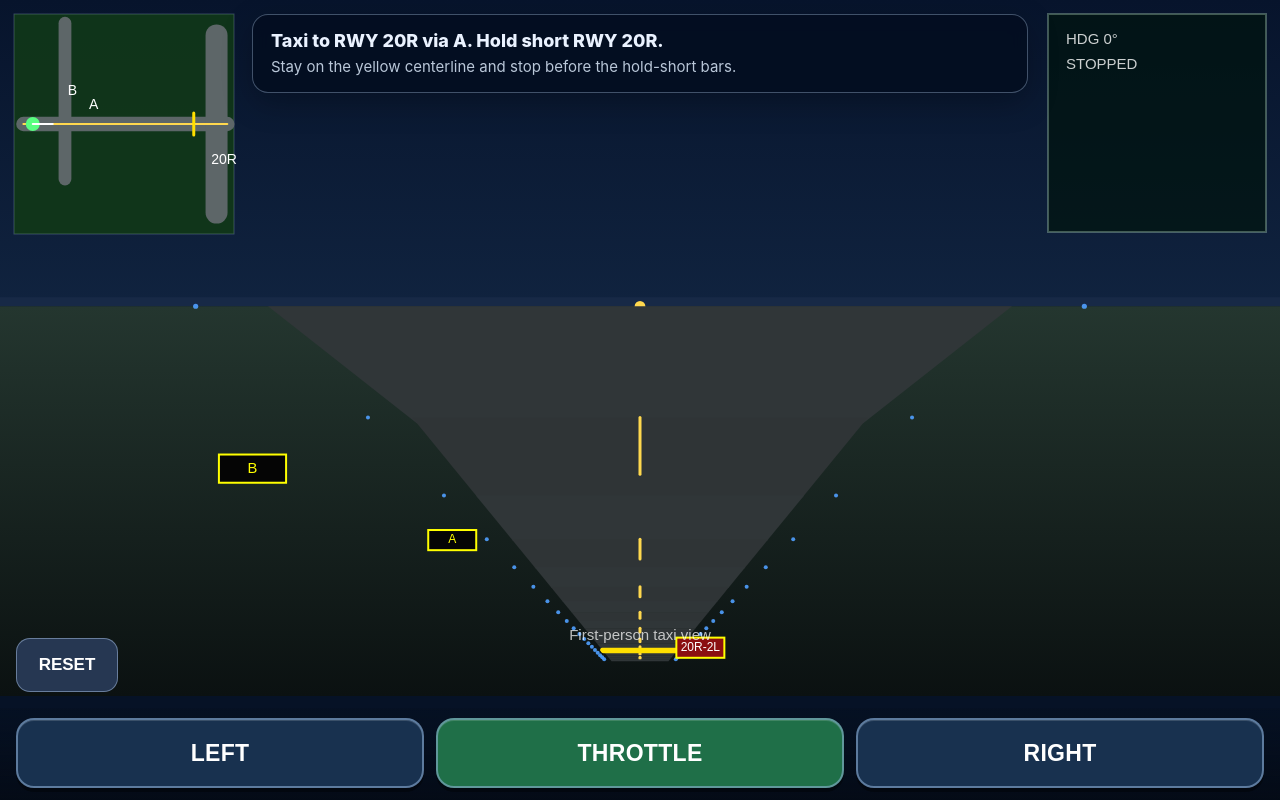
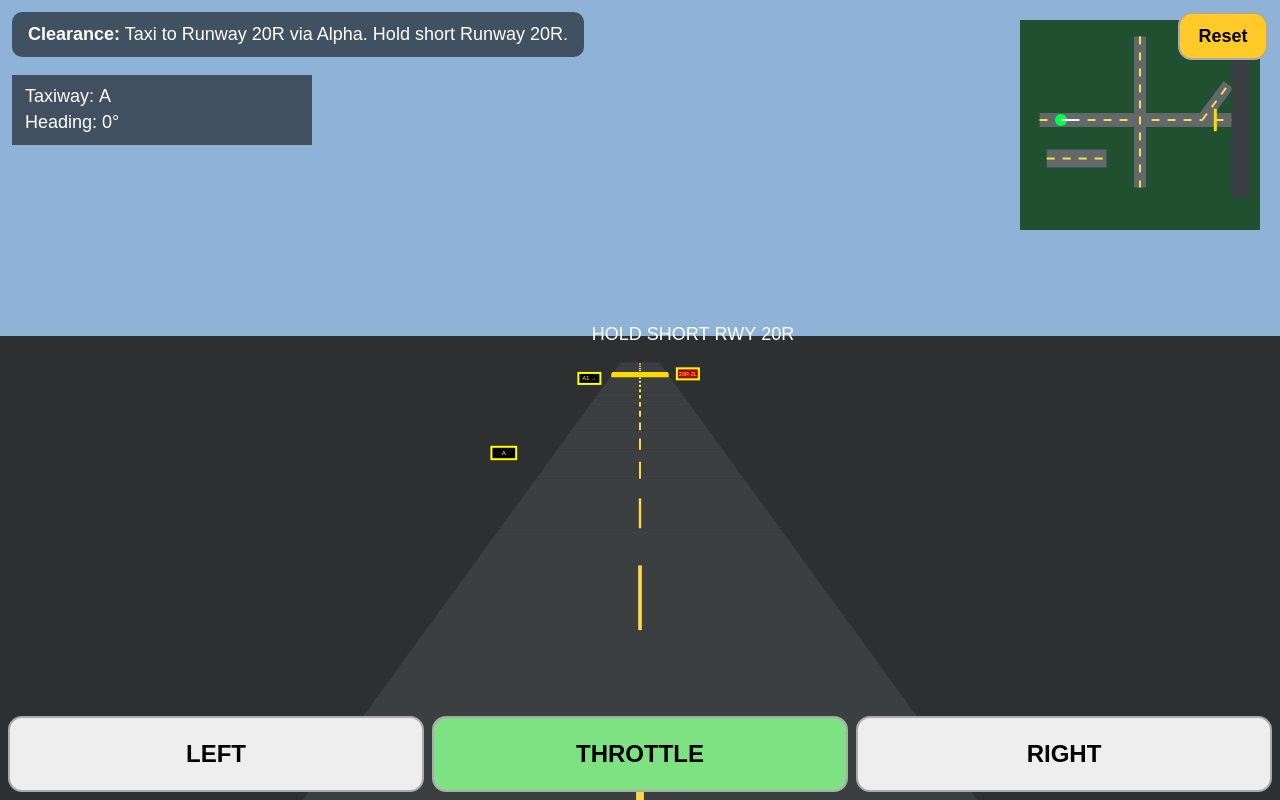
Before and after one commit to djsgpg/Taxi-trainer, a plain HTML site: page index.html in a window 1280 px wide. Drawn offline with Linux system fonts and the light colour scheme.

Commit message:
Update index.html

```diff
--- a/index.html
+++ b/index.html
@@ -1,97 +1,79 @@
 <!DOCTYPE html>
-<html lang="en">
+<html>
 <head>
 <meta charset="UTF-8" />
-<meta name="viewport" content="width=device-width, initial-scale=1.0, maximum-scale=1.0, user-scalable=no, viewport-fit=cover" />
+<meta name="viewport" content="width=device-width, initial-scale=1.0, user-scalable=no" />
 <title>Airport Taxi Trainer</title>
 <style>
-  :root{
-    --safe-bottom: env(safe-area-inset-bottom, 0px);
-    --control-h: 92px;
-  }
-  *{ box-sizing:border-box; -webkit-tap-highlight-color: transparent; user-select:none; }
-  html,body{
-    margin:0; padding:0; width:100%; height:100%; overflow:hidden;
-    background:#061226; font-family:-apple-system,BlinkMacSystemFont,"Segoe UI",Arial,sans-serif;
-    touch-action:none;
-  }
-  canvas{ display:block; width:100vw; height:100vh; }
-
-  #message{
-    position:fixed;
-    top:14px;
-    left:252px;
-    right:252px;
-    min-height:76px;
-    color:#eaf2ff;
-    background:rgba(3,13,31,.82);
-    border:1px solid rgba(180,205,240,.35);
-    border-radius:16px;
-    padding:14px 18px;
-    z-index:40;
-    box-shadow:0 10px 30px rgba(0,0,0,.25);
-    line-height:1.35;
-    backdrop-filter: blur(8px);
-  }
-  #message .title{ font-size:18px; font-weight:800; margin-bottom:4px; }
-  #message .sub{ font-size:15px; color:#b9c7d8; }
-
-  #reset{
-    position:fixed;
-    left:16px;
-    bottom:calc(var(--control-h) + var(--safe-bottom) + 16px);
-    width:102px;
-    height:54px;
-    z-index:60;
-    border-radius:14px;
-    border:1px solid rgba(185,210,245,.45);
-    background:#263752;
-    color:white;
-    font-weight:900;
-    font-size:17px;
-  }
-
-  #controls{
-    position:fixed;
-    bottom:var(--safe-bottom);
-    left:0; right:0;
-    height:var(--control-h);
-    display:flex;
-    gap:12px;
-    padding:10px 16px 12px 16px;
-    z-index:55;
-    background:linear-gradient(to top, rgba(4,10,20,.85), rgba(4,10,20,.15));
-  }
-  #controls button{
-    flex:1;
-    height:70px;
-    border-radius:18px;
-    border:2px solid rgba(150,185,225,.55);
-    background:#18314f;
-    color:white;
-    font-size:23px;
-    font-weight:900;
-    letter-spacing:.3px;
-    box-shadow:0 4px 0 rgba(0,0,0,.35), inset 0 1px rgba(255,255,255,.15);
-  }
-  #controls button:active, #controls button.active{ transform:translateY(2px); box-shadow:0 2px 0 rgba(0,0,0,.35); background:#244c78; }
-  #throttle{ background:#1f6f48!important; }
-  #throttle:active, #throttle.active{ background:#2a935e!important; }
-
-  @media (max-width: 900px){
-    #message{ left:190px; right:16px; }
-  }
+html, body {
+  margin: 0;
+  padding: 0;
+  overflow: hidden;
+  touch-action: none;
+  font-family: Arial, sans-serif;
+  background: #111;
+}
+canvas {
+  display: block;
+  width: 100vw;
+  height: 100vh;
+}
+#controls {
+  position: fixed;
+  bottom: 0;
+  left: 0;
+  right: 0;
+  height: 92px;
+  display: flex;
+  gap: 8px;
+  padding: 8px;
+  box-sizing: border-box;
+  z-index: 10;
+}
+button {
+  flex: 1;
+  font-size: 24px;
+  font-weight: bold;
+  border-radius: 14px;
+  border: 2px solid #aaa;
+  background: #eee;
+}
+#throttle {
+  background: #7ee283;
+}
+#message {
+  position: fixed;
+  top: 12px;
+  left: 12px;
+  color: white;
+  background: rgba(0,0,0,.55);
+  padding: 12px 16px;
+  border-radius: 10px;
+  font-size: 18px;
+  z-index: 20;
+  max-width: 70vw;
+}
+#reset {
+  position: fixed;
+  top: 12px;
+  right: 12px;
+  z-index: 20;
+  width: 90px;
+  height: 48px;
+  font-size: 18px;
+  background: #ffca28;
+}
 </style>
 </head>
 <body>
+
 <canvas id="sim"></canvas>
 
 <div id="message">
-  <div class="title">Taxi to RWY 20R via A. Hold short RWY 20R.</div>
-  <div class="sub">Stay on the yellow centerline and stop before the hold-short bars.</div>
+  <b>Clearance:</b> Taxi to Runway 20R via Alpha. Hold short Runway 20R.
 </div>
 
-<button id="reset">RESET</button>
+<button id="reset">Reset</button>
 
 <div id="controls">
   <button id="left">LEFT</button>
@@ -100,142 +82,299 @@
 </div>
 
 <script>
-const canvas = document.getElementById('sim');
-const ctx = canvas.getContext('2d');
-const msg = document.getElementById('message');
+const canvas = document.getElementById("sim");
+const ctx = canvas.getContext("2d");
 
-function W(){ return innerWidth; }
-function H(){ return innerHeight; }
-function viewBottom(){ return H() - 104 - parseFloat(getComputedStyle(document.documentElement).getPropertyValue('--safe-bottom')||0); }
-function resize(){
-  const dpr = Math.max(1, Math.min(2, devicePixelRatio || 1));
-  canvas.width = Math.floor(W()*dpr);
-  canvas.height = Math.floor(H()*dpr);
-  ctx.setTransform(dpr,0,0,dpr,0,0);
+function resize() {
+  canvas.width = innerWidth * devicePixelRatio;
+  canvas.height = innerHeight * devicePixelRatio;
+  ctx.setTransform(devicePixelRatio,0,0,devicePixelRatio,0,0);
 }
-addEventListener('resize', resize); resize();
+addEventListener("resize", resize);
+resize();
 
-let input={left:false,right:false,throttle:false};
-let aircraft, gameOver=false, outcome='';
-const taxiA = {x1:0,y1:0,x2:760,y2:0,width:72};
-const taxiB = {x1:155,y1:-330,x2:155,y2:180,width:64};
-const runway = {x1:720,y1:-290,x2:720,y2:290,width:110};
-const holdX = 635;
+let keys = { left:false, right:false, throttle:false };
+let gameOver = false;
+let result = "";
 
-function reset(){
-  aircraft={x:35,y:0,hdg:0};
-  gameOver=false; outcome='';
-  msg.innerHTML='<div class="title">Taxi to RWY 20R via A. Hold short RWY 20R.</div><div class="sub">Stay on the yellow centerline and stop before the hold-short bars.</div>';
+const W = () => innerWidth;
+const H = () => innerHeight;
+
+let aircraft;
+
+const taxiways = [
+  { name:"A", x1:-420, y1:0, x2:420, y2:0, width:70 },
+  { name:"A1", x1:260, y1:0, x2:370, y2:-110, width:60 },
+  { name:"B", x1:0, y1:-260, x2:0, y2:210, width:60 },
+  { name:"Ramp", x1:-390, y1:120, x2:-140, y2:120, width:90 }
+];
+
+const runway = { x1:420, y1:-240, x2:420, y2:240, width:90 };
+const holdShortX = 315;
+
+function reset() {
+  aircraft = { x:-330, y:0, heading:0 };
+  gameOver = false;
+  result = "";
+  document.getElementById("message").innerHTML =
+    "<b>Clearance:</b> Taxi to Runway 20R via Alpha. Hold short Runway 20R.";
 }
 reset();
 
-document.getElementById('reset').onclick=reset;
-function bind(id,key){
-  const b=document.getElementById(id);
-  const on=e=>{e.preventDefault(); input[key]=true; b.classList.add('active');};
-  const off=e=>{e.preventDefault(); input[key]=false; b.classList.remove('active');};
-  b.addEventListener('touchstart',on,{passive:false}); b.addEventListener('touchend',off,{passive:false}); b.addEventListener('touchcancel',off,{passive:false});
-  b.addEventListener('mousedown',on); b.addEventListener('mouseup',off); b.addEventListener('mouseleave',off);
+function bindButton(id, prop) {
+  const el = document.getElementById(id);
+  el.addEventListener("touchstart", e => { e.preventDefault(); keys[prop]=true; });
+  el.addEventListener("touchend", e => { e.preventDefault(); keys[prop]=false; });
+  el.addEventListener("touchcancel", e => { e.preventDefault(); keys[prop]=false; });
+  el.addEventListener("mousedown", e => { keys[prop]=true; });
+  el.addEventListener("mouseup", e => { keys[prop]=false; });
+  el.addEventListener("mouseleave", e => { keys[prop]=false; });
 }
-bind('left','left'); bind('right','right'); bind('throttle','throttle');
+bindButton("left","left");
+bindButton("right","right");
+bindButton("throttle","throttle");
+document.getElementById("reset").onclick = reset;
 
-function fail(t){ if(gameOver)return; gameOver=true; outcome='FAILED'; msg.innerHTML='<div class="title" style="color:#ff7777">FAILED</div><div class="sub">'+t+'</div>'; }
-function pass(){ if(gameOver)return; gameOver=true; outcome='PASSED'; msg.innerHTML='<div class="title" style="color:#7dff9d">PASSED</div><div class="sub">You stopped short of RWY 20R.</div>'; }
-
-function distToSeg(px,py,x1,y1,x2,y2){
-  const A=px-x1,B=py-y1,C=x2-x1,D=y2-y1,l=C*C+D*D;
-  const t=Math.max(0,Math.min(1,(A*C+B*D)/l));
-  return Math.hypot(px-(x1+t*C), py-(y1+t*D));
+function fail(msg) {
+  if (gameOver) return;
+  gameOver = true;
+  result = "FAILED: " + msg;
+  document.getElementById("message").innerHTML = "<b style='color:#ff6b6b'>FAILED:</b> " + msg;
 }
-function onA(){ return distToSeg(aircraft.x,aircraft.y,taxiA.x1,taxiA.y1,taxiA.x2,taxiA.y2) < taxiA.width/2; }
-
-function update(){
-  if(gameOver) return;
-  if(input.left) aircraft.hdg -= .036;
-  if(input.right) aircraft.hdg += .036;
-  if(input.throttle){ aircraft.x += Math.cos(aircraft.hdg)*2.35; aircraft.y += Math.sin(aircraft.hdg)*2.35; }
-  if(!onA()) fail('You left cleared Taxiway Alpha or turned onto the wrong surface.');
-  if(aircraft.x>holdX) fail('You crossed the RWY 20R hold-short marking.');
-  if(aircraft.x>590 && aircraft.x<632 && Math.abs(aircraft.y)<28 && !input.throttle) pass();
+function pass() {
+  if (gameOver) return;
+  gameOver = true;
+  result = "PASSED";
+  document.getElementById("message").innerHTML = "<b style='color:#7CFC00'>PASSED:</b> Held short of Runway 20R.";
 }
 
-function cam(wx,wy){
-  const dx=wx-aircraft.x, dy=wy-aircraft.y;
-  const c=Math.cos(-aircraft.hdg), s=Math.sin(-aircraft.hdg);
-  return {f:dx*c-dy*s, side:dx*s+dy*c};
+function distanceToSegment(px,py,x1,y1,x2,y2){
+  const A=px-x1, B=py-y1, C=x2-x1, D=y2-y1;
+  const dot=A*C+B*D;
+  const len=C*C+D*D;
+  let t=Math.max(0,Math.min(1,dot/len));
+  const x=x1+t*C, y=y1+t*D;
+  return Math.hypot(px-x,py-y);
 }
-function proj(f,side){
-  const horizon=viewBottom()*0.44;
-  const floorY=viewBottom();
-  f=Math.max(12,f);
-  const scale=620/f;
-  return {x:W()/2+side*scale, y:horizon+(floorY-horizon)*(1-Math.min(1,70/f)), scale};
+
+function onTaxiway(name) {
+  const tw = taxiways.find(t=>t.name===name);
+  return distanceToSegment(aircraft.x,aircraft.y,tw.x1,tw.y1,tw.x2,tw.y2) < tw.width/2;
 }
-function poly(points,fill){ ctx.fillStyle=fill; ctx.beginPath(); points.forEach((p,i)=>i?ctx.lineTo(p.x,p.y):ctx.moveTo(p.x,p.y)); ctx.closePath(); ctx.fill(); }
 
-function drawScene(){
-  const vb=viewBottom(), horizon=vb*.44;
-  const grd=ctx.createLinearGradient(0,horizon,0,vb); grd.addColorStop(0,'#24362f'); grd.addColorStop(1,'#0b1111');
-  const sky=ctx.createLinearGradient(0,0,0,horizon); sky.addColorStop(0,'#07142c'); sky.addColorStop(1,'#10233f');
-  ctx.fillStyle=sky; ctx.fillRect(0,0,W(),horizon);
-  ctx.fillStyle='#172946'; ctx.fillRect(0,horizon-9,W(),9);
-  ctx.fillStyle=grd; ctx.fillRect(0,horizon,W(),vb-horizon);
+function update() {
+  if (!gameOver) {
+    if (keys.left) aircraft.heading -= 0.035;
+    if (keys.right) aircraft.heading += 0.035;
 
-  for(let d=22;d<760;d+=38){
-    const a=proj(d,-36), b=proj(d,36), c=proj(d+40,36), e=proj(d+40,-36);
-    poly([a,b,c,e], d%76===22?'#2f3436':'#303638');
-    if(d%76===22){
-      const p1=proj(d,0), p2=proj(d+25,0);
-      ctx.strokeStyle='#ffd84e'; ctx.lineWidth=Math.max(3,p1.scale*.38);
-      ctx.beginPath(); ctx.moveTo(p1.x,p1.y); ctx.lineTo(p2.x,p2.y); ctx.stroke();
+    if (keys.throttle) {
+      aircraft.x += Math.cos(aircraft.heading) * 2.0;
+      aircraft.y += Math.sin(aircraft.heading) * 2.0;
     }
-    // edge lights
-    const l=proj(d,-43), r=proj(d,43);
-    ctx.fillStyle='rgba(80,160,255,.9)'; ctx.beginPath(); ctx.arc(l.x,l.y,Math.max(2,l.scale*.25),0,Math.PI*2); ctx.fill();
-    ctx.beginPath(); ctx.arc(r.x,r.y,Math.max(2,r.scale*.25),0,Math.PI*2); ctx.fill();
+
+    if (!onTaxiway("A")) {
+      fail("You left cleared Taxiway Alpha.");
+    }
+
+    if (aircraft.x > holdShortX) {
+      fail("You crossed the Runway 20R hold-short marking.");
+    }
+
+    if (aircraft.x > 285 && aircraft.x < 315 && Math.abs(aircraft.y) < 35 && !keys.throttle) {
+      pass();
+    }
+  }
+}
+
+function worldToCamera(wx, wy) {
+  const dx = wx - aircraft.x;
+  const dy = wy - aircraft.y;
+
+  const cos = Math.cos(-aircraft.heading);
+  const sin = Math.sin(-aircraft.heading);
+
+  const cx = dx*cos - dy*sin;
+  const cy = dx*sin + dy*cos;
+
+  return { forward: cx, side: cy };
+}
+
+function project(forward, side) {
+  const horizon = H()*0.42;
+  const scale = 520 / Math.max(20, forward);
+  return {
+    x: W()/2 + side * scale,
+    y: horizon + 25000 / Math.max(20, forward),
+    scale
+  };
+}
+
+function drawTaxiway3D() {
+  const horizon = H()*0.42;
+
+  ctx.fillStyle = "#8fb3d7";
+  ctx.fillRect(0,0,W(),horizon);
+
+  ctx.fillStyle = "#2d2f30";
+  ctx.fillRect(0,horizon,W(),H()-horizon);
+
+  for (let d=40; d<900; d+=45) {
+    const left = project(d, -35);
+    const right = project(d, 35);
+    const left2 = project(d+45, -35);
+    const right2 = project(d+45, 35);
+
+    ctx.fillStyle = "#3b3f40";
+    ctx.beginPath();
+    ctx.moveTo(left.x,left.y);
+    ctx.lineTo(right.x,right.y);
+    ctx.lineTo(right2.x,right2.y);
+    ctx.lineTo(left2.x,left2.y);
+    ctx.closePath();
+    ctx.fill();
+
+    ctx.strokeStyle = "#ffd94a";
+    ctx.lineWidth = Math.max(2, left.scale*0.6);
+    ctx.beginPath();
+    const c1 = project(d,0);
+    const c2 = project(d+24,0);
+    ctx.moveTo(c1.x,c1.y);
+    ctx.lineTo(c2.x,c2.y);
+    ctx.stroke();
   }
 
-  // hold short bars
-  const hc=cam(holdX,0);
-  if(hc.f>18 && hc.f<700){
-    [-10,-4,4,10].forEach(o=>{
-      const a=proj(hc.f+o,-36), b=proj(hc.f+o,36);
-      ctx.strokeStyle='#ffdf00'; ctx.lineWidth=4;
-      ctx.beginPath(); ctx.moveTo(a.x,a.y); ctx.lineTo(b.x,b.y); ctx.stroke();
-    });
+  drawHoldShort3D();
+  drawSigns3D();
+}
+
+function drawHoldShort3D() {
+  const cam = worldToCamera(holdShortX,0);
+  if (cam.forward > 20 && cam.forward < 700) {
+    const y1 = project(cam.forward, -35);
+    const y2 = project(cam.forward, 35);
+
+    ctx.strokeStyle = "#ffd900";
+    ctx.lineWidth = 4;
+    for (let offset of [-8,-2,5,11]) {
+      const a = project(cam.forward+offset, -35);
+      const b = project(cam.forward+offset, 35);
+      ctx.beginPath();
+      ctx.moveTo(a.x,a.y);
+      ctx.lineTo(b.x,b.y);
+      ctx.stroke();
+    }
+
+    ctx.fillStyle = "white";
+    ctx.font = "18px Arial";
+    ctx.fillText("HOLD SHORT RWY 20R", y1.x - 20, y1.y - 35);
+  }
+}
+
+function drawSigns3D() {
+  const signs = [
+    {label:"A", x:-120, y:-55},
+    {label:"A1 →", x:235, y:-55},
+    {label:"20R-2L", x:300, y:58}
+  ];
+
+  for (const s of signs) {
+    const cam = worldToCamera(s.x,s.y);
+    if (cam.forward > 30 && cam.forward < 650) {
+      const p = project(cam.forward, cam.side);
+      const size = Math.max(22, Math.min(70, p.scale*10));
+      ctx.fillStyle = s.label.includes("20R") ? "#b00000" : "#050505";
+      ctx.strokeStyle = "yellow";
+      ctx.lineWidth = 2;
+      ctx.fillRect(p.x-size/2, p.y-size/3, size, size/2);
+      ctx.strokeRect(p.x-size/2, p.y-size/3, size, size/2);
+      ctx.fillStyle = "yellow";
+      ctx.font = `${size/4}px Arial`;
+      ctx.textAlign = "center";
+      ctx.fillText(s.label, p.x, p.y);
+      ctx.textAlign = "left";
+    }
+  }
+}
+
+function mapX(x){ return W()-250 + (x+460)/920*220; }
+function mapY(y){ return 30 + (y+280)/560*180; }
+
+function drawMiniMap() {
+  ctx.fillStyle = "rgba(20,70,30,.9)";
+  ctx.fillRect(W()-260,20,240,210);
+
+  for (const tw of taxiways) {
+    ctx.strokeStyle = "#62696b";
+    ctx.lineWidth = tw.width/5;
+    ctx.beginPath();
+    ctx.moveTo(mapX(tw.x1),mapY(tw.y1));
+    ctx.lineTo(mapX(tw.x2),mapY(tw.y2));
+    ctx.stroke();
+
+    ctx.strokeStyle = "#ffd94a";
+    ctx.lineWidth = 2;
+    ctx.setLineDash([8,8]);
+    ctx.beginPath();
+    ctx.moveTo(mapX(tw.x1),mapY(tw.y1));
+    ctx.lineTo(mapX(tw.x2),mapY(tw.y2));
+    ctx.stroke();
+    ctx.setLineDash([]);
   }
 
-  drawSign('A',210,-53,false); drawSign('B',155,-75,false); drawSign('20R-2L',600,55,true);
-  ctx.fillStyle='rgba(255,255,255,.72)'; ctx.font='15px Arial'; ctx.textAlign='center'; ctx.fillText('First-person taxi view',W()/2,vb-56); ctx.textAlign='left';
-}
-function drawSign(label,x,y,red){
-  const c=cam(x,y); if(c.f<25||c.f>650)return; const p=proj(c.f,c.side); const w=Math.max(48,Math.min(118,p.scale*13)); const h=w*.42;
-  ctx.fillStyle=red?'#8b0f11':'#050505'; ctx.strokeStyle='#ffff00'; ctx.lineWidth=2;
-  ctx.fillRect(p.x-w/2,p.y-h/2,w,h); ctx.strokeRect(p.x-w/2,p.y-h/2,w,h);
-  ctx.fillStyle=red?'white':'#ffff00'; ctx.font=`${Math.max(12,w*.22)}px Arial`; ctx.textAlign='center'; ctx.fillText(label,p.x,p.y+h*.15); ctx.textAlign='left';
+  ctx.strokeStyle = "#3b3f44";
+  ctx.lineWidth = runway.width/5;
+  ctx.beginPath();
+  ctx.moveTo(mapX(runway.x1),mapY(runway.y1));
+  ctx.lineTo(mapX(runway.x2),mapY(runway.y2));
+  ctx.stroke();
+
+  ctx.strokeStyle = "#ffd900";
+  ctx.lineWidth = 3;
+  ctx.beginPath();
+  ctx.moveTo(mapX(holdShortX),mapY(-35));
+  ctx.lineTo(mapX(holdShortX),mapY(35));
+  ctx.stroke();
+
+  ctx.fillStyle = "#00ff4c";
+  ctx.beginPath();
+  ctx.arc(mapX(aircraft.x), mapY(aircraft.y), 6, 0, Math.PI*2);
+  ctx.fill();
+
+  ctx.strokeStyle = "white";
+  ctx.lineWidth = 2;
+  ctx.beginPath();
+  ctx.moveTo(mapX(aircraft.x), mapY(aircraft.y));
+  ctx.lineTo(mapX(aircraft.x)+Math.cos(aircraft.heading)*18, mapY(aircraft.y)+Math.sin(aircraft.heading)*18);
+  ctx.stroke();
 }
 
-function mapX(x){return 14+(x+35)/820*220;} function mapY(y){return 14+(y+360)/720*220;}
-function drawMiniMap(){
-  const mx=14,my=14,mw=220,mh=220;
-  ctx.fillStyle='rgba(16,55,25,.94)'; ctx.fillRect(mx,my,mw,mh);
-  ctx.strokeStyle='rgba(190,220,255,.24)'; ctx.lineWidth=1; ctx.strokeRect(mx,my,mw,mh);
-  function road(x1,y1,x2,y2,w){ctx.strokeStyle='#5d6668'; ctx.lineWidth=w/5; ctx.lineCap='round'; ctx.beginPath(); ctx.moveTo(mapX(x1),mapY(y1)); ctx.lineTo(mapX(x2),mapY(y2)); ctx.stroke();}
-  road(taxiA.x1,taxiA.y1,taxiA.x2,taxiA.y2,taxiA.width); road(taxiB.x1,taxiB.y1,taxiB.x2,taxiB.y2,taxiB.width); road(runway.x1,runway.y1,runway.x2,runway.y2,runway.width);
-  ctx.strokeStyle='#ffd84e'; ctx.lineWidth=2; ctx.beginPath(); ctx.moveTo(mapX(taxiA.x1),mapY(0)); ctx.lineTo(mapX(taxiA.x2),mapY(0)); ctx.stroke();
-  ctx.fillStyle='white'; ctx.font='14px Arial'; ctx.fillText('A',mapX(245),mapY(-50)); ctx.fillText('B',mapX(165),mapY(-95)); ctx.fillText('20R',mapX(700),mapY(130));
-  ctx.strokeStyle='#ffdf00'; ctx.lineWidth=3; ctx.beginPath(); ctx.moveTo(mapX(holdX),mapY(-36)); ctx.lineTo(mapX(holdX),mapY(36)); ctx.stroke();
-  ctx.fillStyle='#58ff80'; ctx.beginPath(); ctx.arc(mapX(aircraft.x),mapY(aircraft.y),7,0,Math.PI*2); ctx.fill();
-  ctx.strokeStyle='white'; ctx.lineWidth=2; ctx.beginPath(); ctx.moveTo(mapX(aircraft.x),mapY(aircraft.y)); ctx.lineTo(mapX(aircraft.x)+Math.cos(aircraft.hdg)*20,mapY(aircraft.y)+Math.sin(aircraft.hdg)*20); ctx.stroke();
+function drawHUD() {
+  ctx.fillStyle = "rgba(0,0,0,.55)";
+  ctx.fillRect(12,75,300,70);
+
+  ctx.fillStyle = "white";
+  ctx.font = "18px Arial";
+  ctx.fillText("Taxiway: A", 25, 102);
+  ctx.fillText("Heading: " + Math.round((aircraft.heading*180/Math.PI+360)%360) + "°", 25, 128);
+
+  if (gameOver) {
+    ctx.fillStyle = result === "PASSED" ? "rgba(0,150,0,.85)" : "rgba(170,0,0,.85)";
+    ctx.fillRect(W()/2-190,H()/2-60,380,120);
+    ctx.fillStyle = "white";
+    ctx.font = "36px Arial";
+    ctx.textAlign = "center";
+    ctx.fillText(result, W()/2, H()/2+10);
+    ctx.textAlign = "left";
+  }
 }
-function drawStatus(){
-  const x=W()-232,y=14,w=218,h=218;
-  ctx.fillStyle='rgba(0,20,15,.72)'; ctx.fillRect(x,y,w,h); ctx.strokeStyle='rgba(180,220,190,.35)'; ctx.lineWidth=2; ctx.strokeRect(x,y,w,h);
-  ctx.fillStyle='rgba(255,255,255,.8)'; ctx.font='15px Arial'; ctx.fillText('HDG '+Math.round((aircraft.hdg*180/Math.PI+360)%360)+'°',x+18,y+30);
-  ctx.fillText(input.throttle?'MOVING':'STOPPED',x+18,y+55);
-  if(gameOver){ ctx.font='28px Arial'; ctx.fillStyle=outcome==='PASSED'?'#7dff9d':'#ff7777'; ctx.fillText(outcome,x+18,y+105); }
+
+function loop() {
+  update();
+  drawTaxiway3D();
+  drawMiniMap();
+  drawHUD();
+  requestAnimationFrame(loop);
 }
-function loop(){ update(); ctx.clearRect(0,0,W(),H()); drawScene(); drawMiniMap(); drawStatus(); requestAnimationFrame(loop); }
 loop();
 </script>
 </body>
```
